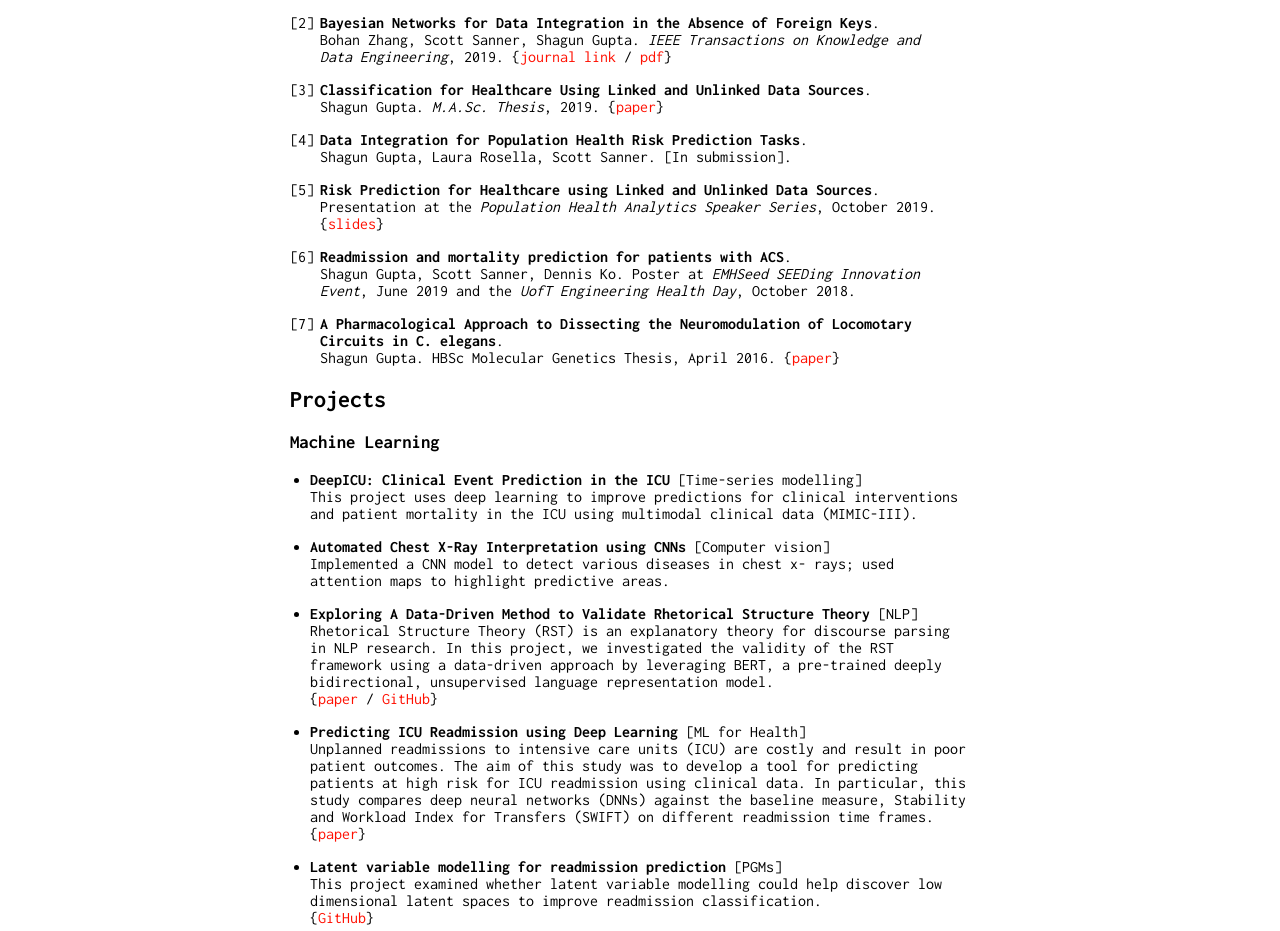
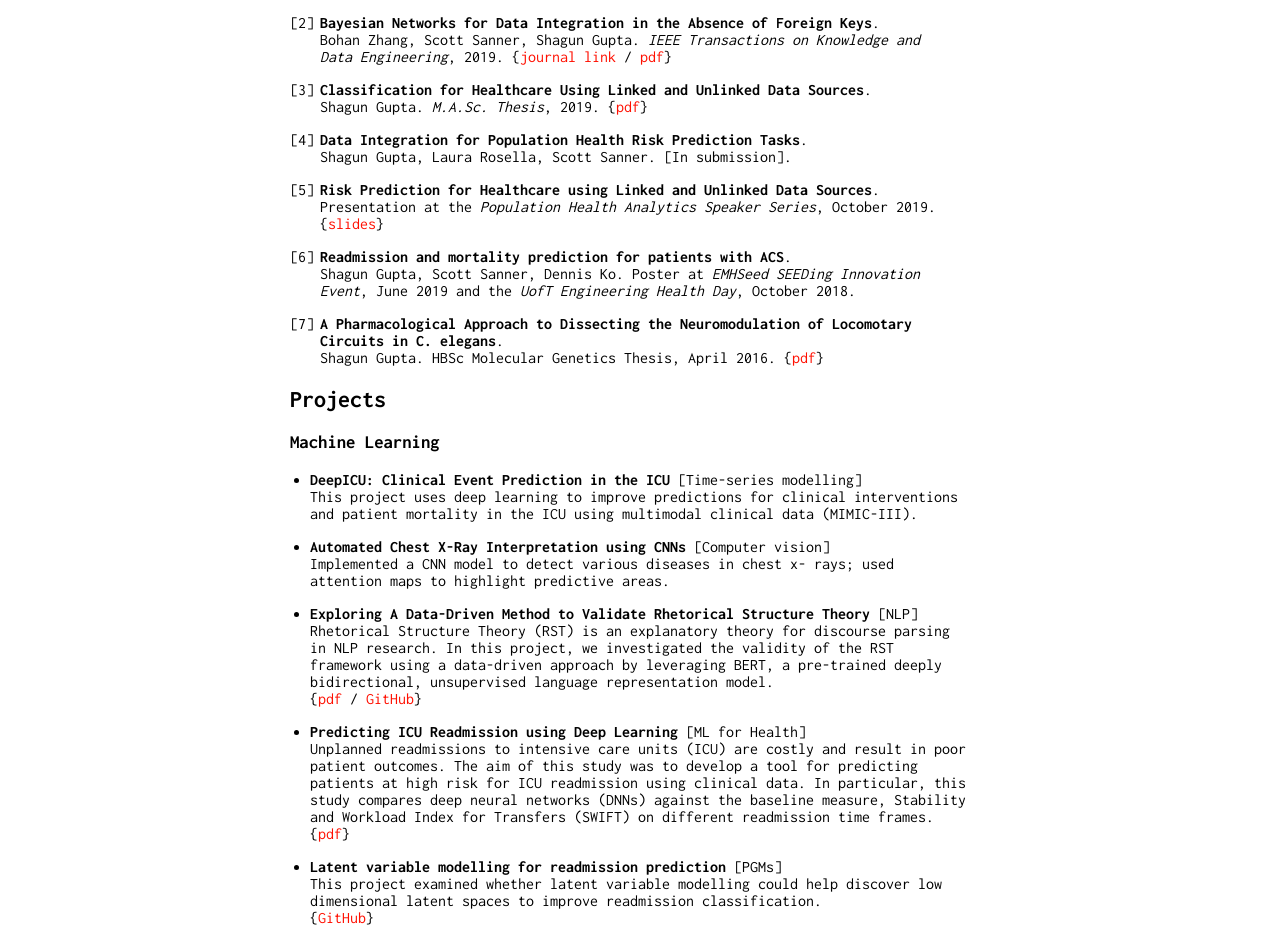
Before and after one commit to shagunn/shagunn.github.io, a Jekyll site: the page built from index.md, in a window 1280 px wide. Shown: the part 633-1564 px from the top of the page. Built offline with Jekyll 4.4.1, drawn with Linux system fonts in a browser that asks for light colours; our own code applies the rules of GitHub Pages for plain Markdown files.

Commit message:
update text

```diff
--- a/index.md
+++ b/index.md
@@ -30,7 +30,7 @@ Previous experiences...
     Bohan Zhang, Scott Sanner, Shagun Gupta. _IEEE Transactions on Knowledge and Data Engineering_, 2019. {[journal link](https://ieeexplore.ieee.org/document/8827945) / [pdf](files/Heterogeneous_Data_Fusion_Using_Bayesian_Networks.pdf)}
 
 3. **Classification for Healthcare Using Linked and Unlinked Data Sources**.<br/>
-    Shagun Gupta. _M.A.Sc. Thesis_, 2019. {[paper](https://tspace.library.utoronto.ca/bitstream/1807/98054/2/Gupta_Shagun_%20_201911_MAS_thesis.pdf)}
+    Shagun Gupta. _M.A.Sc. Thesis_, 2019. {[pdf](https://tspace.library.utoronto.ca/bitstream/1807/98054/2/Gupta_Shagun_%20_201911_MAS_thesis.pdf)}
 
 4. **Data Integration for Population Health Risk Prediction Tasks**. <br/>
     Shagun Gupta, Laura Rosella, Scott Sanner. [In submission].
@@ -42,7 +42,7 @@ Previous experiences...
     Shagun Gupta, Scott Sanner, Dennis Ko. Poster at _EMHSeed SEEDing Innovation Event_, June 2019 and the _UofT Engineering Health Day_, October 2018.
 
 7. **A Pharmacological Approach to Dissecting the Neuromodulation of Locomotary Circuits in C. elegans**.<br/>
-    Shagun Gupta. HBSc Molecular Genetics Thesis, April 2016. {[paper](files/Gupta_Shagun_201604_MGY480_thesis.pdf)}
+    Shagun Gupta. HBSc Molecular Genetics Thesis, April 2016. {[pdf](files/Gupta_Shagun_201604_MGY480_thesis.pdf)}
 
 
 ## Projects
@@ -58,11 +58,11 @@ Previous experiences...
 <!-- <br style="line-height: 30px" /> -->
 * **Exploring A Data-Driven Method to Validate Rhetorical Structure Theory** [NLP] <br/>
     Rhetorical Structure Theory (RST) is an explanatory theory for discourse parsing in NLP research. In this project, we investigated the validity of the RST framework using a data-driven approach by leveraging BERT, a pre-trained deeply bidirectional, unsupervised language representation model. <br/>
-    {[paper](files/NLP_Project.pdf) / [GitHub](https://github.com/shagunn/DiscourseProject)}
+    {[pdf](files/NLP_Project.pdf) / [GitHub](https://github.com/shagunn/DiscourseProject)}
 
 * **Predicting ICU Readmission using Deep Learning** [ML for Health] <br/>
     Unplanned readmissions to intensive care units (ICU) are costly and result in poor patient outcomes. The aim of this study was to develop a tool for predicting patients at high risk for ICU readmission using clinical data. In particular, this study compares deep neural networks (DNNs) against the baseline measure, Stability and Workload Index for Transfers (SWIFT) on different readmission time frames. <br/>
-    {[paper](files/csc2431_ICU_DL.pdf)}
+    {[pdf](files/csc2431_ICU_DL.pdf)}
 
 * **Latent variable modelling for readmission prediction** [PGMs] <br/>
     This project examined whether latent variable modelling could help discover low dimensional latent spaces to improve readmission classification. <br/>
```
